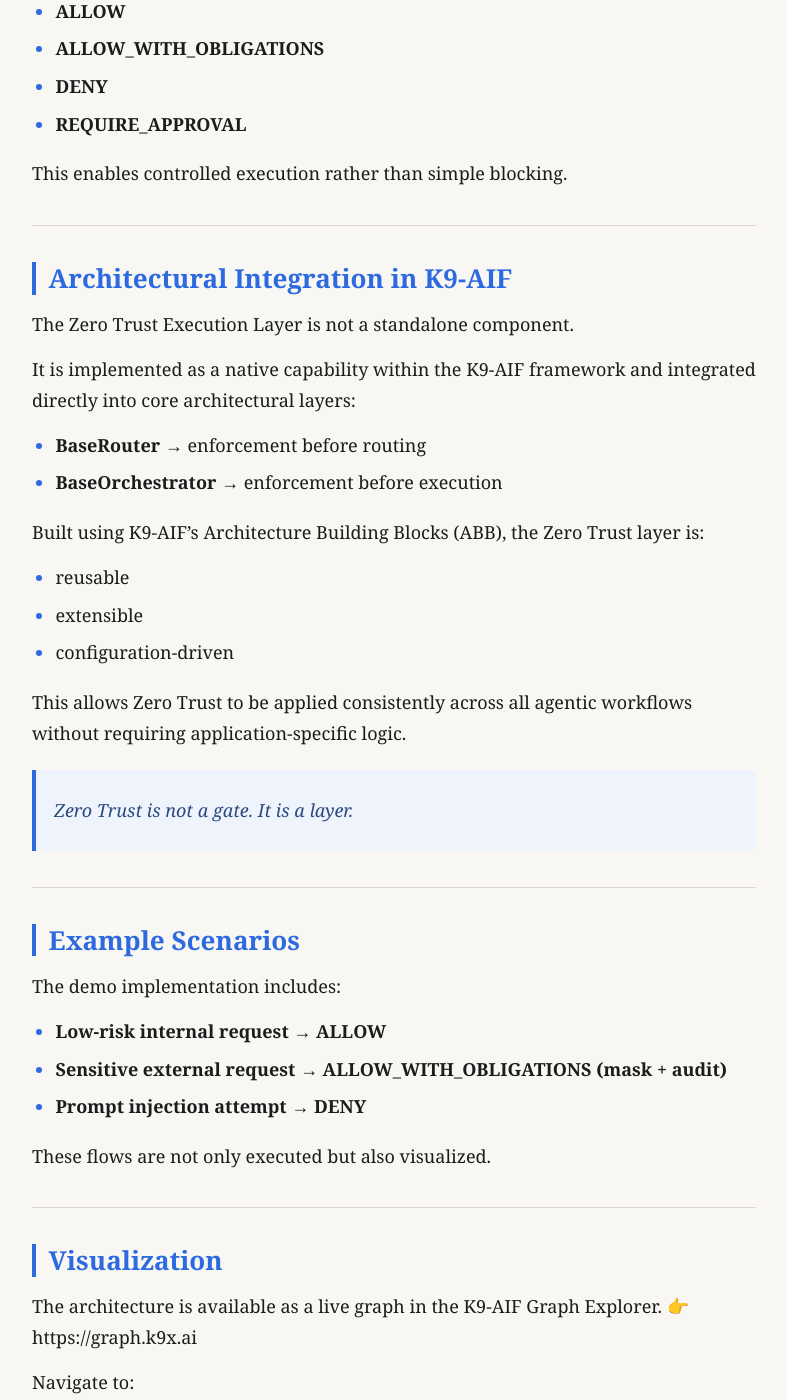
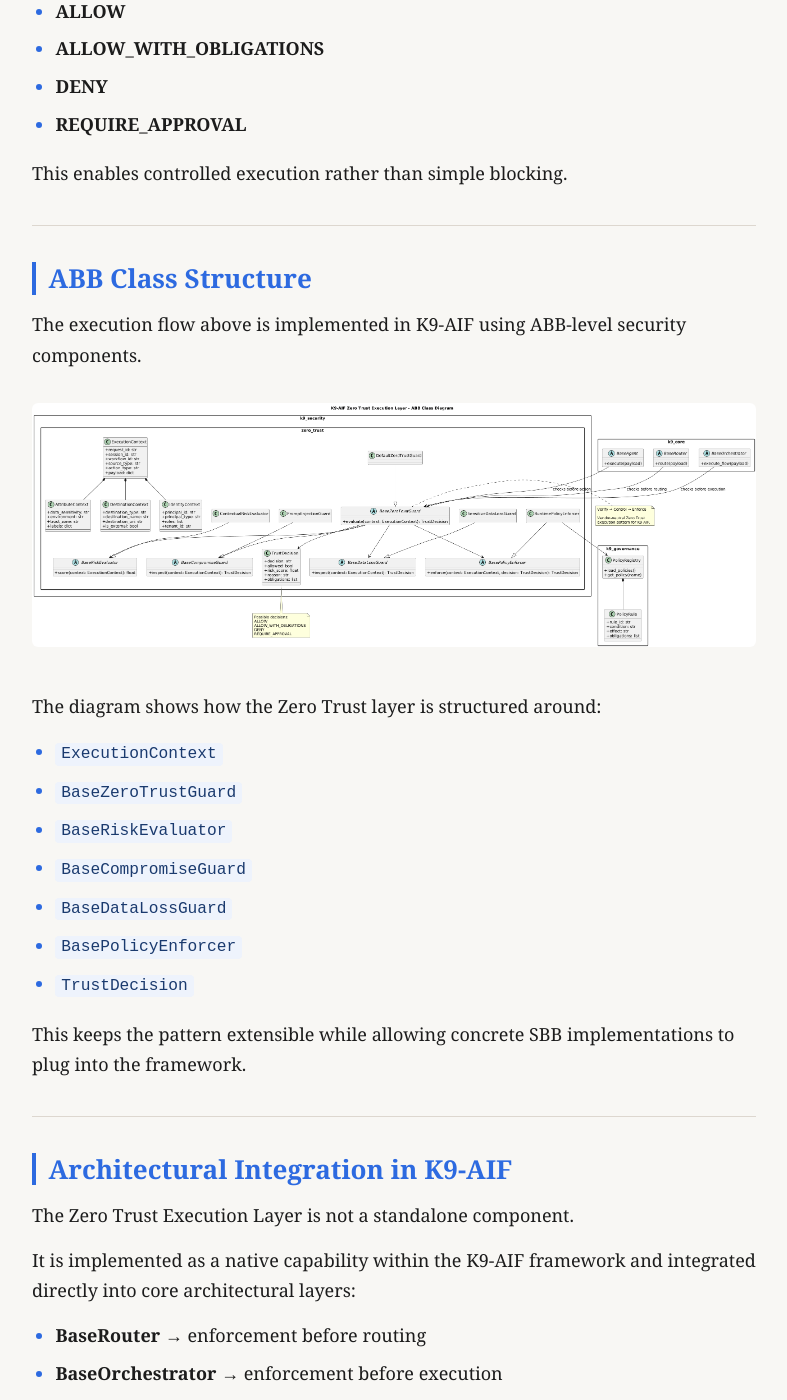
Before and after one commit to k9aif/k9-aif-blogs, a Jekyll site: the page built from _posts/2026-04-26-zero-trust-execution-layer-agentic-systems.md, in a window 1280 px wide and 1400 px high, scrolled down 2917 px. Shown: the whole window, without its empty margins (246-1033 px from the left). Built offline with Jekyll 4.4.1, drawn with Linux system fonts in a browser that asks for light colours; our own code applies the rules of GitHub Pages for plain Markdown files.

Commit message:
added class diagram for the zero trust blog

```diff
--- a/_posts/2026-04-26-zero-trust-execution-layer-agentic-systems.md
+++ b/_posts/2026-04-26-zero-trust-execution-layer-agentic-systems.md
@@ -86,6 +86,27 @@
 
 ---
 
+## ABB Class Structure
+
+The execution flow above is implemented in K9-AIF using ABB-level security components.
+
+![K9-AIF Zero Trust ABB Class Diagram](../assets/images/blogs/k9-security_class_diagram.png)
+
+The diagram shows how the Zero Trust layer is structured around:
+
+- `ExecutionContext`
+- `BaseZeroTrustGuard`
+- `BaseRiskEvaluator`
+- `BaseCompromiseGuard`
+- `BaseDataLossGuard`
+- `BasePolicyEnforcer`
+- `TrustDecision`
+
+This keeps the pattern extensible while allowing concrete SBB implementations to plug into the framework.
+
+
+---
+
 ## Architectural Integration in K9-AIF
 
 The Zero Trust Execution Layer is not a standalone component.
```
